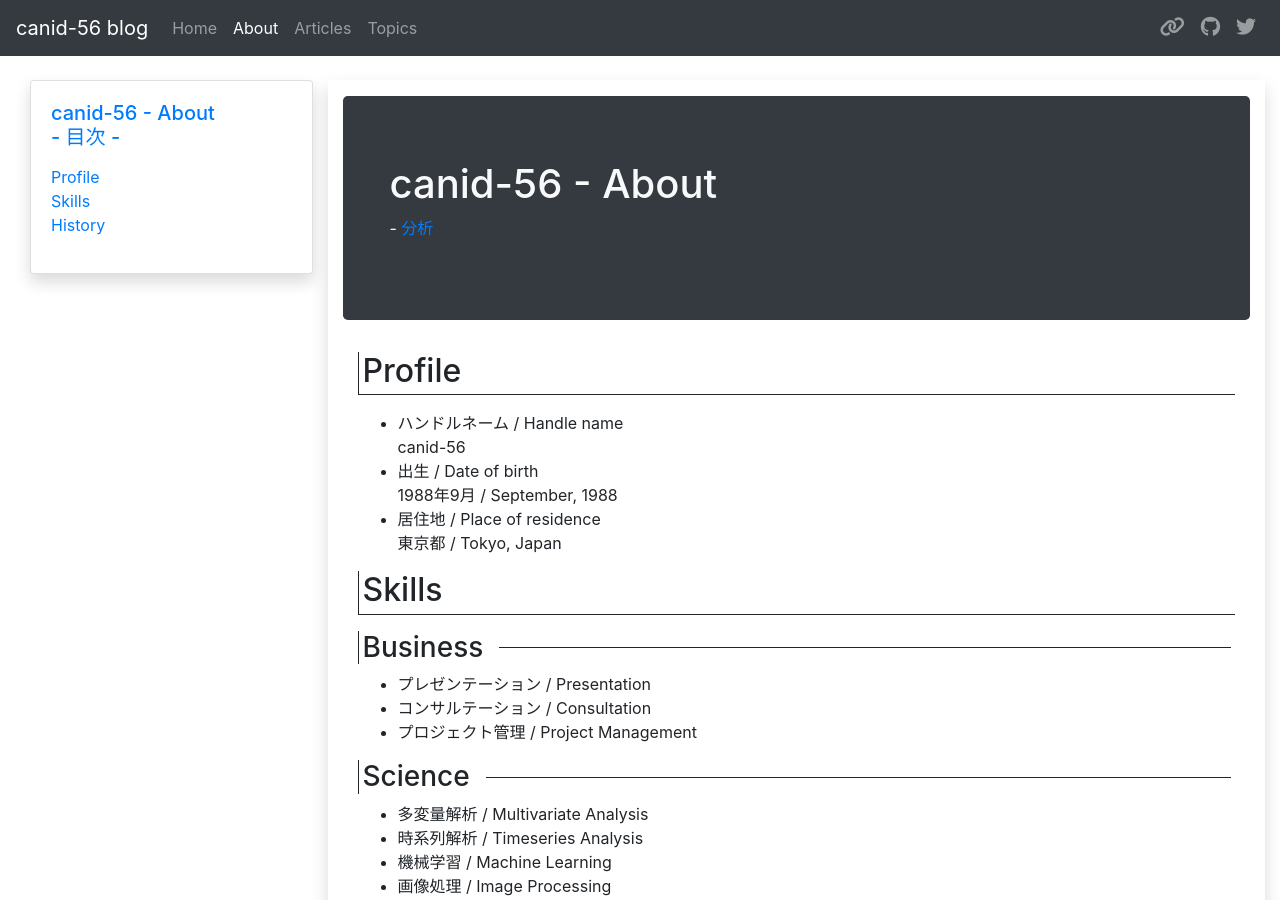
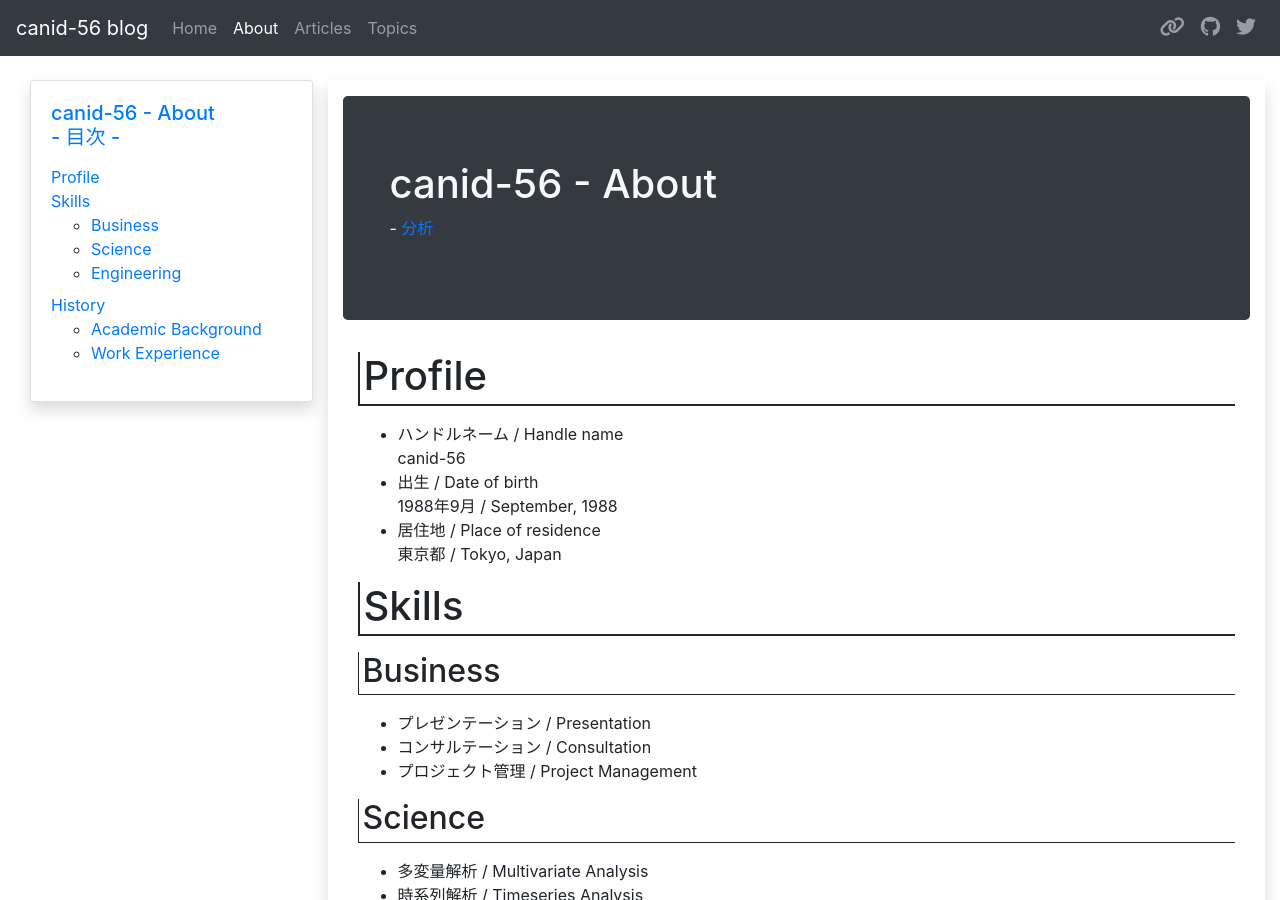
Before and after one commit to canid-56/blog, a Jekyll site: the page built from about.md, in a window 1280 px wide and 900 px high. Built offline with Jekyll 4.4.1, drawn with Linux system fonts in a browser that asks for light colours; nearby versions of some CDN libraries.

Commit message:
change about page header level

```diff
--- a/about.md
+++ b/about.md
@@ -3,7 +3,7 @@ layout: post
 title: canid-56 - About
 ---
 
-## Profile
+# Profile
 
 - ハンドルネーム / Handle name
     canid-56
@@ -12,15 +12,15 @@ title: canid-56 - About
 - 居住地 / Place of residence
     東京都 / Tokyo, Japan
 
-## Skills
+# Skills
 
-### Business
+## Business
 
 - プレゼンテーション / Presentation
 - コンサルテーション / Consultation
 - プロジェクト管理 / Project Management
 
-### Science
+## Science
 
 - 多変量解析 / Multivariate Analysis
 - 時系列解析 / Timeseries Analysis
@@ -31,16 +31,16 @@ title: canid-56 - About
 - 素粒子物理 / Particle Physics
 - 超伝導 / Superconductivity
 
-### Engineering
+## Engineering
 
 - R
 - Python
 - Tableau
 - MySQL
 
-## History
+# History
 
-### Academic Background
+## Academic Background
 
 - 修士 (経営学) 取得見込 / Master of Business Addministration (expected)
     2022年3月 / March, 2022
@@ -52,7 +52,7 @@ title: canid-56 - About
     2011年3月 / March, 2011
     筑波大学 / University of Tsukuba
 
-### Work Experience
+## Work Experience
 
 - 株式会社セラク / SERAKU Co., Ltd.
     2017年6月から2021年2月 / June, 2017 to February, 2021
@@ -62,10 +62,10 @@ title: canid-56 - About
     2013年4月から2017年5月 / April, 2013 to May, 2017
     + 研究者 / Researcher
 
-<!-- ## Achievements -->
+<!-- # Achievements -->
 
-<!-- ### Publish -->
+<!-- ## Publish -->
 
-<!-- ### Presentation -->
+<!-- ## Presentation -->
 
-<!-- ### Prise -->
+<!-- ## Prise -->
```
